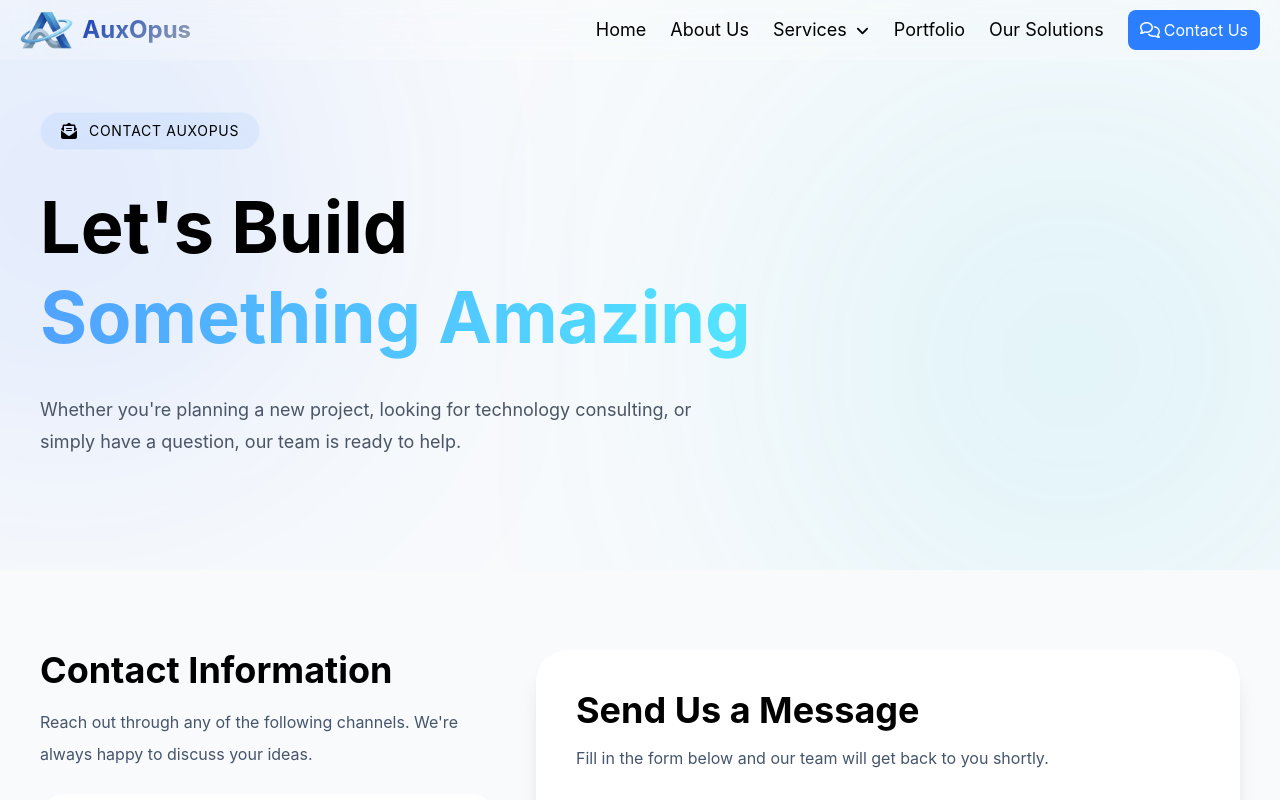
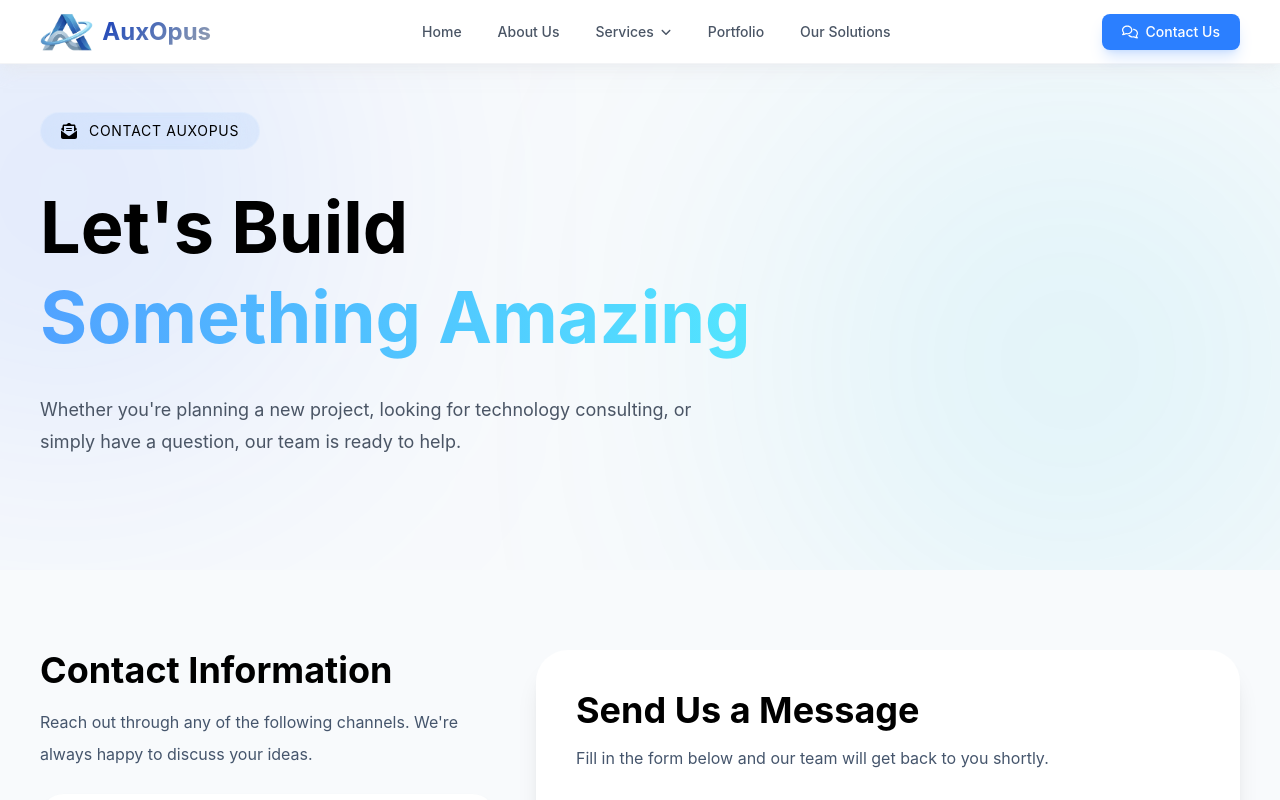
Before and after one commit to nileshsonawane11/AuxOpus_site, a React (Vite) app: page /Contact in a window 1280 px wide. Shown: the top 800 px of the page. Built offline with nearby package versions, Linux system fonts and the light colour scheme.

Commit message:
Added Responsive

```diff
--- a/src/components/NavBar/Navbar.jsx
+++ b/src/components/NavBar/Navbar.jsx
@@ -1,93 +1,168 @@
 import React, { useState } from 'react'
 import Logo from "./Logo.jsx"
 import NavItems from '../../constants/NavItems.js'
-import { FaAngleDown, FaBarsStaggered, FaRegComments, FaXmark   } from 'react-icons/fa6'
+import { FaAngleDown, FaBarsStaggered, FaRegComments, FaXmark } from 'react-icons/fa6'
 import { Link } from 'react-router-dom'
 
 export default function Navbar() {
    const [Mobilemenu, setMobilemenu] = useState(true);
    const [openMenu, setOpenMenu] = useState(null);
+
   return (
-    <div className='fixed w-screen bg-white lg:bg-white/20 backdrop-blur-2xl z-999'>
-        <div className="relative w-full flex items-center justify-between top-0 h-15">
+    <div className='fixed w-full left-0 right-0 z-50'>
+      <div className="relative w-full">
+        {/* Main navbar */}
+        <div className="flex items-center justify-between h-16 px-6 lg:px-10
+                      bg-white shadow-lg shadow-gray-200/50 border-b border-gray-100">
           {/* Logo */}
-            <div className="pl-5">
+          <div className="flex-shrink-0">
             <Logo />
           </div>
 
-            {/* Menu */}
-            <div className="flex items-center gap-6 pr-5">
-                <div className="hidden lg:flex gap-6">
+          {/* Desktop Menu */}
+          <div className="hidden lg:flex items-center gap-1">
             {NavItems.map((item, idx) => (
               <div key={idx} className="relative group">
-                            <Link to={item.path} className="text-lg flex items-center gap-2 cursor-pointer hover:text-blue-600 transition-all">
+                <Link
+                  to={item.path}
+                  className="flex items-center gap-1.5 px-4 py-2 text-gray-600
+                           hover:text-blue-600 hover:bg-blue-50 rounded-lg
+                           transition-all duration-200 font-medium text-sm"
+                >
                   {item.page}
-                                {item.items && <FaAngleDown size={15} />}
+                  {item.items && (
+                    <FaAngleDown
+                      size={12}
+                      className="transition-transform duration-200 group-hover:rotate-180"
+                    />
+                  )}
                 </Link>
 
                 {item.items && (
-                                <div className="absolute top-full -right-20 mt-2 w-64 bg-white rounded-md shadow-lg
+                  <div className="absolute top-full left-0 mt-1 w-56
+                                bg-white rounded-xl shadow-xl shadow-gray-200/50
+                                border border-gray-100
                                 opacity-0 invisible group-hover:opacity-100
-                                                group-hover:visible transition-all duration-200 z-50">
+                                group-hover:visible transition-all duration-200
+                                transform group-hover:translate-y-0 translate-y-1">
+                    <div className="py-2">
                       {item.items.map((subItem, subIdx) => (
-                                    <Link to={subItem.path}
+                        <Link
+                          to={subItem.path}
                           key={subIdx}
-                                    className="px-4 flex py-3 w-full hover:bg-gray-100 cursor-pointer"
+                          className="flex items-center px-4 py-2.5 text-gray-600
+                                   hover:text-blue-600 hover:bg-blue-50
+                                   transition-all duration-200 text-sm"
                         >
+                          <span className="w-1.5 h-1.5 bg-blue-500 rounded-full mr-3
+                                         opacity-0 group-hover:opacity-100"></span>
                           {subItem.page}
                         </Link>
                       ))}
+                    </div>
                   </div>
                 )}
               </div>
             ))}
           </div>
 
+          {/* Right section */}
+          <div className="flex items-center gap-3">
             {/* Contact button */}
-                <Link to="/Contact" className="bg-blue-500 h-10 w-max p-3 flex items-center justify-center rounded-lg text-white gap-1 cursor-pointer active:scale-95 transition-all"><FaRegComments size={20}  /> Contact Us</Link>
+            <Link
+              to="/Contact"
+              className="hidden sm:flex items-center gap-2 px-5 py-2
+                       bg-blue-500 hover:bg-blue-600
+                       text-white rounded-lg font-medium text-sm
+                       shadow-lg shadow-blue-500/20 hover:shadow-blue-500/30
+                       transform hover:scale-105 active:scale-95
+                       transition-all duration-200"
+            >
+              <FaRegComments size={16} />
+              <span>Contact Us</span>
+            </Link>
 
-
-                <div onClick={()=>{setMobilemenu(prev => !prev)}} className="lg:hidden flex items-center justify-center cursor-pointer">
-                    {Mobilemenu ? <FaBarsStaggered size={25} /> : <FaXmark size={25} />}
+            {/* Mobile menu button */}
+            <button
+              onClick={() => setMobilemenu(prev => !prev)}
+              className="lg:hidden relative w-10 h-10 flex items-center justify-center
+                       rounded-lg text-gray-600 hover:text-blue-600
+                       hover:bg-gray-50 transition-all duration-200"
+            >
+              {Mobilemenu ? <FaBarsStaggered size={22} /> : <FaXmark size={22} />}
+            </button>
           </div>
         </div>
 
         {/* Mobile Menu */}
-            {!Mobilemenu && (
-                <div className="absolute p-5 text-lg top-15 h-screen w-full bg-white/96 backdrop-blur-2xl">
+        <div className={`lg:hidden transition-all duration-300 ease-in-out
+                      ${!Mobilemenu ? 'max-h-screen opacity-100' : 'max-h-0 opacity-0 pointer-events-none'}`}>
+          <div className="bg-white border-t border-gray-100 shadow-xl">
+            <div className="px-6 py-4 space-y-1 max-h-[calc(100vh-4rem)] overflow-y-auto">
               {NavItems.map((item, idx) => (
-                    <div key={idx}>
-                        <div
-                        className="flex justify-between items-center py-3 cursor-pointer"
+                <div key={idx} className="rounded-lg overflow-hidden">
+                  <div className="flex items-center justify-between">
+                    <Link
+                      to={item.path}
+                      onClick={() => setMobilemenu(true)}
+                      className="flex-1 py-3 text-gray-600 hover:text-blue-600
+                               transition-colors duration-200 font-medium"
                     >
-                        <Link to={item.path}>{item.page}</Link>
+                      {item.page}
+                    </Link>
                     {item.items && (
+                      <button
+                        onClick={() => setOpenMenu(openMenu === idx ? null : idx)}
+                        className="p-2 text-gray-400 hover:text-blue-600
+                                 hover:bg-gray-50 rounded-lg transition-all duration-200"
+                      >
                         <FaAngleDown
-                            onClick={()=>{setOpenMenu(openMenu === idx ? null : idx)}}
-                            className={`transition-transform ${
+                          size={14}
+                          className={`transition-transform duration-200 ${
                             openMenu === idx ? "rotate-180" : ""
                           }`}
                         />
+                      </button>
                     )}
                   </div>
 
-                        {item.items && openMenu === idx && (
-                        <div className="pl-4">
-                            {item.items.map((subItem) => (
+                  {/* Mobile submenu */}
+                  <div className={`transition-all duration-300 ease-in-out overflow-hidden
+                                ${openMenu === idx ? 'max-h-96 opacity-100' : 'max-h-0 opacity-0'}`}>
+                    <div className="pl-4 pb-2 space-y-1 border-l-2 border-blue-200 ml-2">
+                      {item.items?.map((subItem) => (
                         <Link
                           key={subItem.path}
                           to={subItem.path}
-                                className="block py-2"
+                          onClick={() => setMobilemenu(true)}
+                          className="block py-2 px-3 text-gray-500 hover:text-blue-600
+                                   text-sm rounded-lg hover:bg-blue-50
+                                   transition-all duration-200"
                         >
                           {subItem.page}
                         </Link>
                       ))}
                     </div>
-                        )}
+                  </div>
                 </div>
               ))}
+
+              {/* Mobile contact button */}
+              <Link
+                to="/Contact"
+                onClick={() => setMobilemenu(true)}
+                className="sm:hidden flex items-center justify-center gap-2 mt-4
+                         px-5 py-3 bg-blue-500 hover:bg-blue-600
+                         text-white rounded-lg font-medium
+                         shadow-lg shadow-blue-500/20 active:scale-95
+                         transition-all duration-200"
+              >
+                <FaRegComments size={18} />
+                <span>Contact Us</span>
+              </Link>
             </div>
-            )}
+          </div>
+        </div>
       </div>
     </div>
   )
--- a/src/section/Industries.jsx
+++ b/src/section/Industries.jsx
@@ -62,7 +62,7 @@ export default function Industries() {
 
         {/* Cards */}
 
-        <div className="mt-20 grid grid-cols-2 md:grid-cols-3 lg:grid-cols-4 gap-6">
+        <div className="mt-20 grid grid-cols-1 sm:grid-cols-2 md:grid-cols-3 lg:grid-cols-4 gap-6">
 
           {industries.map((item, index) => (
             <div
```
Also changed, not shown: src/components/services/ServicesHero.jsx (+6 -6 lines). Lines whose indentation alone changed are shown as unchanged.
